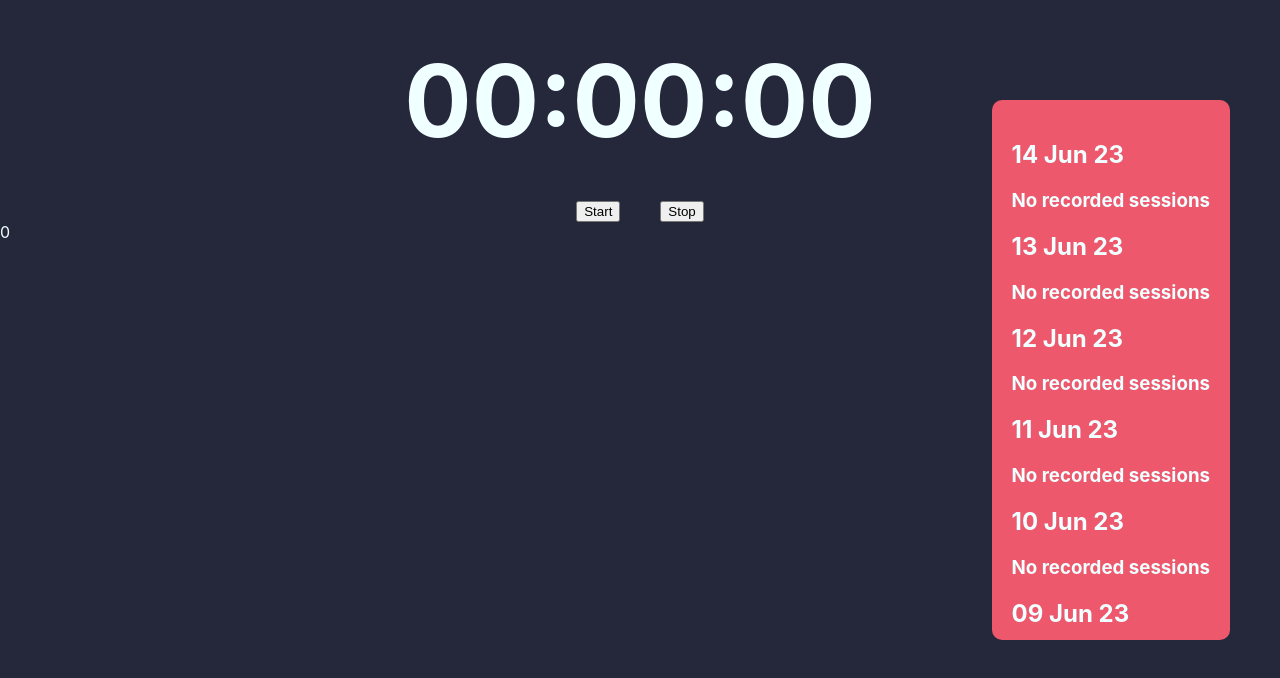
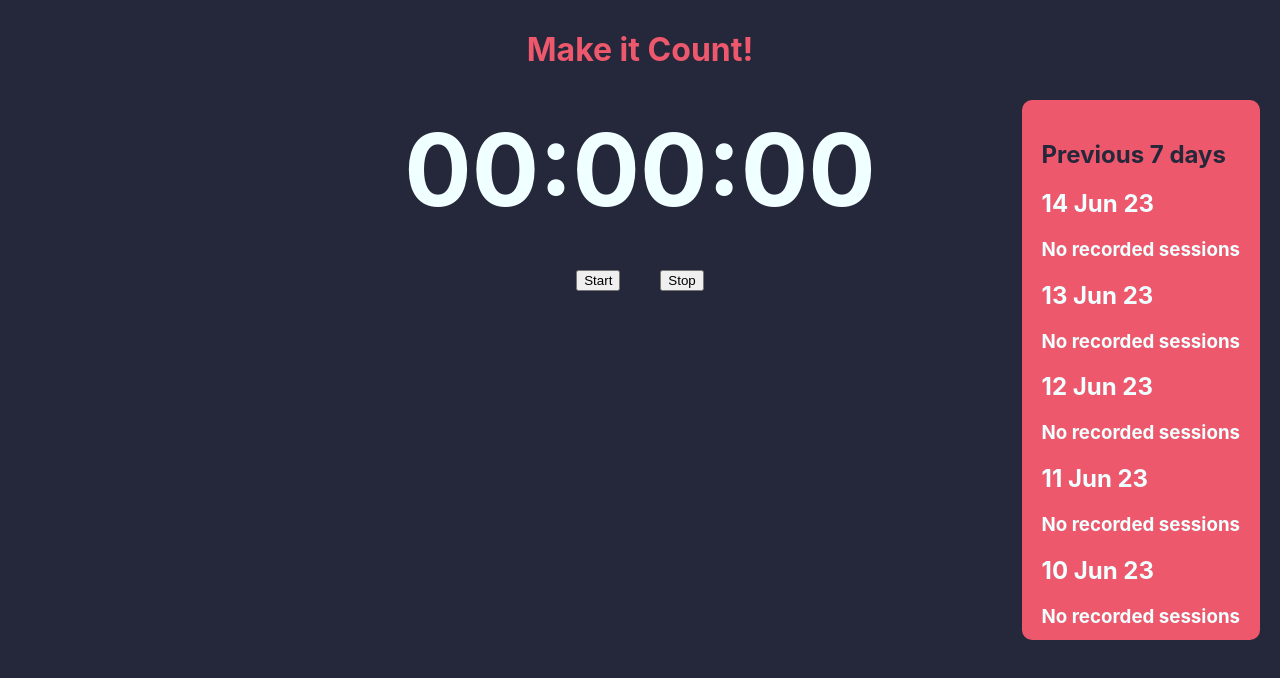
Before and after one commit to anjaliruth/BetterMakeItCount, a React (Create React App) app in the folder myapp/: page / in a window 1280 px wide. Shown: the top 678 px of the page. Built offline with nearby package versions, Linux system fonts and the light colour scheme.

Commit message:
added title

```diff
--- a/myapp/public/index.html
+++ b/myapp/public/index.html
@@ -10,6 +10,7 @@
       content="Web site created using create-react-app"
     />
     <link rel="apple-touch-icon" href="%PUBLIC_URL%/logo192.png" />
+    <link rel="stylesheet" href="https://fonts.googleapis.com/css2?family=Material+Symbols+Outlined:opsz,wght,FILL,GRAD@20..48,100..700,0..1,-50..200" />
     <!--
       manifest.json provides metadata used when your web app is installed on a
       user's mobile device or desktop. See https://developers.google.com/web/fundamentals/web-app-manifest/
--- a/myapp/src/App.css
+++ b/myapp/src/App.css
@@ -13,10 +13,14 @@ body {
 .stopWatch {
   display: flex;
   max-width: 500px;
+  width: 60%;
   /* background-color: antiquewhite; */
   margin: 40px auto;
   justify-content: center;
-  font-size: 100px;
+  font-size: 60px;
+  @media screen and (min-width: 768px) {
+    font-size: 100px;
+  }
 }
 
 .timerButtons {
@@ -60,18 +64,28 @@ body {
 
 } */
 
+
+.title{
+  width: 300px;
+  text-align: center;
+  margin: 30px auto;
+  color: var(--color4);
+}
 .total {
   background-color: #EE586C;
   padding: 20px;
   border-radius: 10px;
-  max-width: 300px;
+  max-width: 200px;
   max-height: 500px;
   overflow: scroll;
-  position: absolute;
-  top: 100px;
-  right: 50px;
+  margin: 0 auto;
+  @media screen and (min-width: 1000px) {
+
+    position: absolute;
+    top: 100px;
+    right: 20px;
+  }
 }
-
 
 .dailyTotal{
   margin: 30px auto;
@@ -79,3 +93,7 @@ body {
   text-align: center;
   font-weight: 800px;
 }
+
+.dashboardHeading{
+  color: var(--color3)
+}
--- a/myapp/src/App.js
+++ b/myapp/src/App.js
@@ -1,4 +1,4 @@
-import logo from './logo.svg';
+
 import './App.css';
 import TimeTracker from './components/TimeTracker/TimeTracker';
 
--- /dev/null
+++ b/myapp/src/components/CurrentTimer.js
@@ -0,0 +1,33 @@
+import {useState, useEffect} from 'react'
+import {Duration} from 'luxon'
+
+export default function CurrentTimer({startTimeStamp}) {
+    //inside this hook below, an effect is set up, where the function 'rerender' will be called each second, to update the (dummy) state, the state update will trigger a rerender of the CurrentTimer component, since there is a state inside this component which has been updated
+
+    const useRenderOnInterval = (interval) => {
+        const [, setter] = useState(0);
+        function rerender() {
+          setter((prev) => prev + 1);
+        }
+
+        useEffect(() => {
+          //setup the interval
+          const intervalId = setInterval(rerender, interval);
+          //teardown
+          return () => clearInterval(intervalId);
+        }, [interval]);
+      };
+
+    useRenderOnInterval(1000);
+
+    function getElapsedTime() {
+      if (startTimeStamp) {
+        return Duration.fromMillis(Date.now() - startTimeStamp)
+          .rescale()
+          .toFormat("hh:mm:ss");
+      }
+      return "00:00:00";
+    }
+
+    return <h1 className="stopWatch">{getElapsedTime()}</h1>;
+  }
--- a/myapp/src/components/TimeTracker/TimeTracker.js
+++ b/myapp/src/components/TimeTracker/TimeTracker.js
@@ -1,10 +1,10 @@
 import { useState, useEffect } from "react";
 import { Duration, DateTime } from "luxon";
+import CurrentTimer from "../CurrentTimer.js";
 
 export default function TimeTracker() {
   const [startTimeStamp, setStartTimeStamp] = useState(null);
   const [sessionsByDates, setSessionsByDates] = useState({});
-  const [sessionTimeStamp, setSessionTimeStamp] = useState([]);
   const currentDate = new Date().toLocaleDateString();
   // const currentTime = DateTime.now().toFormat("[HH:mm]: ");
   //   console.log("start:",startTimeStamp);
@@ -14,26 +14,14 @@ export default function TimeTracker() {
   // console.log("Today total", todayTotal);
   console.log("Sessions for Current Date:", sessionsByDates[currentDate]);
   console.log("Sessions by Dates:", sessionsByDates);
+
   // console.log("time", currentTime);
-  console.log("Todays DAte:", currentDate);
-  console.log("Todays DAte2:", new Date().toLocaleDateString());
+  console.log("Todays Date:", currentDate);
+  console.log("Todays Date2:", new Date().toLocaleDateString());
   // localStorage.clear()
   //   console.log(new Date())
 
   const daysOfTheWeek = [1, 2, 3, 4, 5, 6, 7];
-  const useRenderOnInterval = (interval) => {
-    const [, setter] = useState(0);
-    function rerender() {
-      setter((prev) => prev + 1);
-    }
-
-    useEffect(() => {
-      //setup the interval
-      const intervalId = setInterval(rerender, interval);
-      //teardown
-      return () => clearInterval(intervalId);
-    }, [interval]);
-  };
 
   useEffect(() => {
     const storedSession = localStorage.getItem("session");
@@ -48,21 +36,6 @@ export default function TimeTracker() {
     }
   }, []);
 
-  function CurrentTimer() {
-    //inside this hook below, an effect is set up, where the function 'rerender' will be called each second, to update the (dummy) state, the state update will trigger a rerender of the CurrentTimer component, since there is a state inside this component which has been updated
-    useRenderOnInterval(1000);
-
-    function getElapsedTime() {
-      if (startTimeStamp) {
-        return Duration.fromMillis(Date.now() - startTimeStamp)
-          .rescale()
-          .toFormat("hh:mm:ss");
-      }
-      return "00:00:00";
-    }
-
-    return <h1 className="stopWatch">{getElapsedTime()}</h1>;
-  }
   function handleStart() {
     setStartTimeStamp(Date.now());
   }
@@ -98,6 +71,7 @@ export default function TimeTracker() {
       //by returning updatedSession and updatedElapsedTimes, we make sure that  subsequent code that depends on those state values will have access to the most recent and accurate data.
       // // Adds new data to localStorage
       // Object.assign(updatedSessions, newData);
+      console.log("Check here", updatedSessions);
       localStorage.setItem("session", JSON.stringify(updatedSessions));
       return updatedSessions;
     });
@@ -126,7 +100,6 @@ export default function TimeTracker() {
   //   }
   // }
   function totalDaily(date) {
-
     if (date === currentDate) {
       if (sessionsByDates[date]) {
         return sessionsByDates[date].reduce(
@@ -136,8 +109,8 @@ export default function TimeTracker() {
       } else {
         return 0;
       }
-  }
-   else {const formattedDate = DateTime.fromISO(date).toFormat('dd/MM/yyyy');
+    } else {
+      const formattedDate = DateTime.fromISO(date).toFormat("dd/MM/yyyy");
       if (sessionsByDates[formattedDate]) {
         return sessionsByDates[formattedDate].reduce(
           (total, duration) => total + duration.elapsedTime,
@@ -145,7 +118,8 @@ export default function TimeTracker() {
         );
       } else {
         return 0;
-    }}
+      }
+    }
   }
 
   //CHATGPT ANSWER
@@ -173,7 +147,8 @@ export default function TimeTracker() {
 
   return (
     <div className="timeTrackerComponent">
-      <CurrentTimer />
+      <h1 className="title">Make it Count!</h1>
+      <CurrentTimer startTimeStamp={startTimeStamp} />
       <div className="timerButtons">
         <button className="start" onClick={handleStart}>
  Start
@@ -204,10 +179,14 @@ export default function TimeTracker() {
             </button>
           </div>
         ))}
-      {dailyTotal && (
+      {dailyTotal ? (
         <h1 className="dailyTotal">Total: {msRescale(dailyTotal)}</h1>
+      ) : (
+        <p></p>
       )}
+
       <div className="total">
+        <h2 className="dashboardHeading">Previous 7 days</h2>
         {daysOfTheWeek.map((day, i) => (
           <div className="previousDailyTotal">
             <h2 key={i}>
```
Lines whose indentation alone changed are shown as unchanged.
